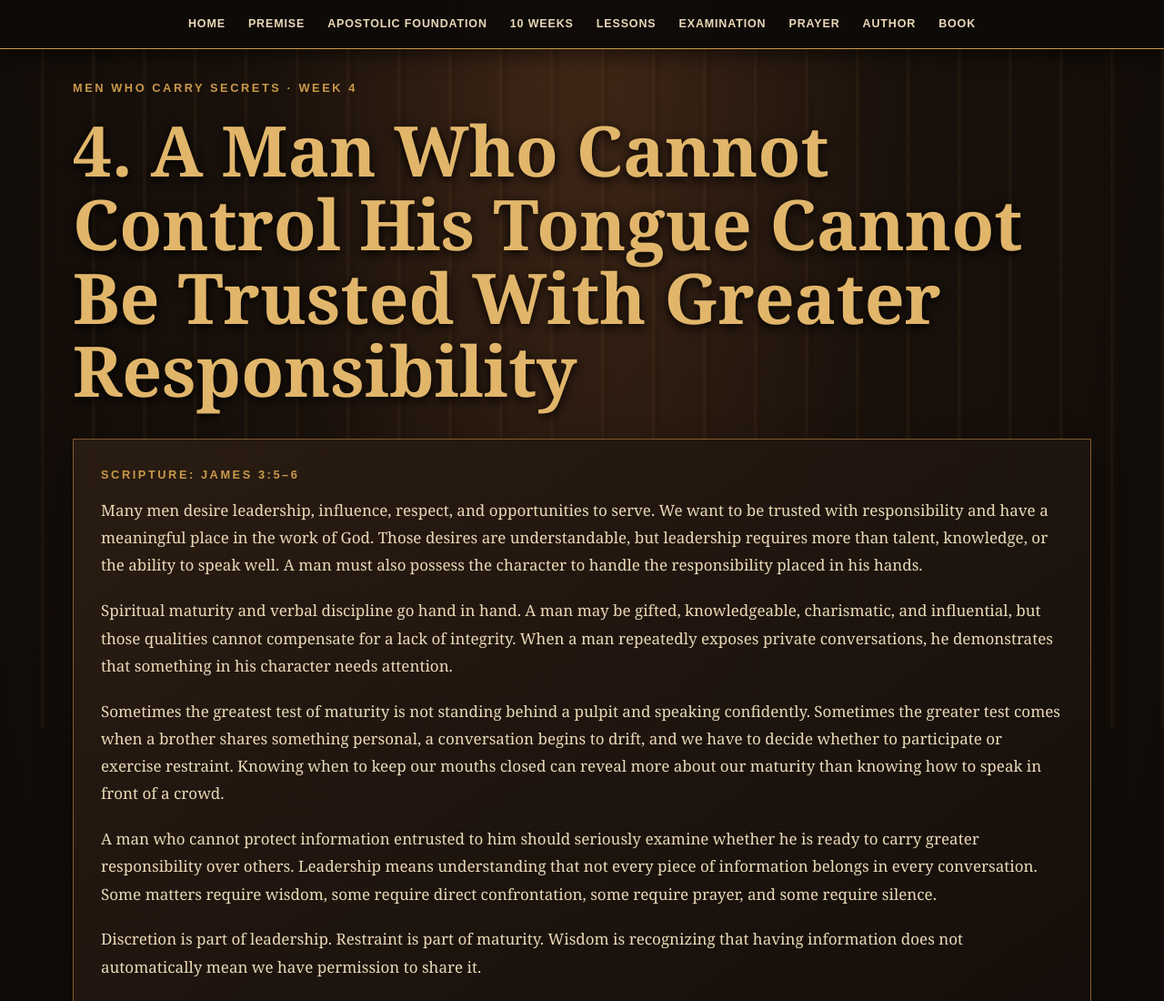
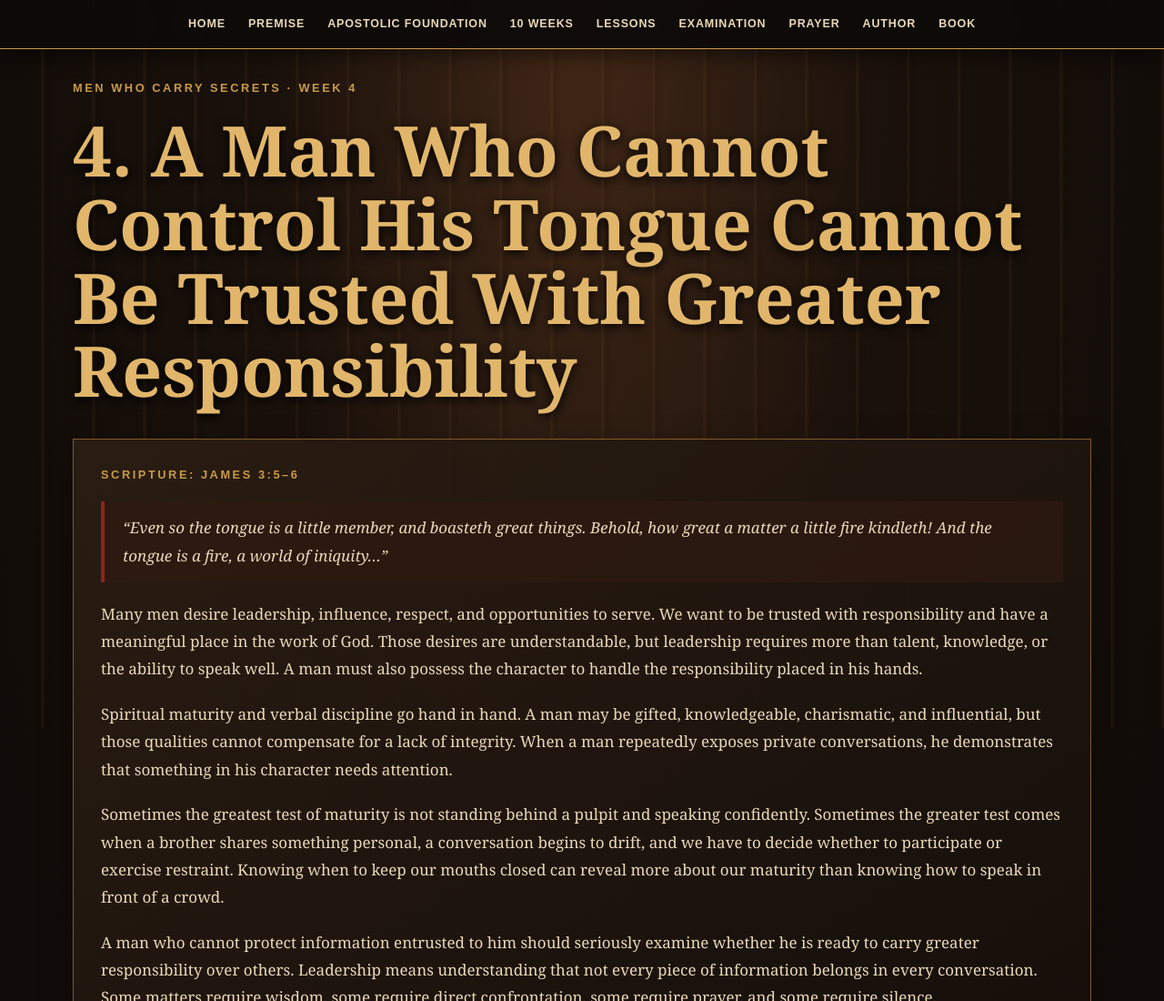
Before and after one commit to brad-hobbswd/men-gossip, a plain HTML site: page week4.html in a window 1280 px wide. Shown: the top 1100 px of the page at 91% size. Drawn offline with Linux system fonts and the light colour scheme.

Commit message:
Restore full Scripture text without translation labels

```diff
--- a/week4.html
+++ b/week4.html
@@ -1,4 +1,4 @@
-<!doctype html><html lang="en"><head><meta charset="utf-8"><meta name="viewport" content="width=device-width,initial-scale=1"><title>4. A Man Who Cannot Control His Tongue Cannot Be Trusted With Greater Responsibility | Men Who Carry Secrets</title><meta name="description" content="4. A Man Who Cannot Control His Tongue Cannot Be Trusted With Greater Responsibility in the ten-week men's teaching series by Bradley Hobbs."><link rel="stylesheet" href="styles.css"></head><body><header><nav><a href="index.html">Home</a><a href="premise.html">Premise</a><a href="beliefs.html">Apostolic Foundation</a><a href="study-guide.html">10 Weeks</a><a href="week1.html">Lessons</a><a href="examination.html">Examination</a><a href="prayer.html">Prayer</a><a href="author.html">Author</a><a href="book.html">Book</a></nav></header><main><p class="kicker">MEN WHO CARRY SECRETS · WEEK 4</p><h1>4. A Man Who Cannot Control His Tongue Cannot Be Trusted With Greater Responsibility</h1><section class="panel"><p class="kicker">Scripture: James 3:5–6</p>
+<!doctype html><html lang="en"><head><meta charset="utf-8"><meta name="viewport" content="width=device-width,initial-scale=1"><title>4. A Man Who Cannot Control His Tongue Cannot Be Trusted With Greater Responsibility | Men Who Carry Secrets</title><meta name="description" content="4. A Man Who Cannot Control His Tongue Cannot Be Trusted With Greater Responsibility in the ten-week men's teaching series by Bradley Hobbs."><link rel="stylesheet" href="styles.css"></head><body><header><nav><a href="index.html">Home</a><a href="premise.html">Premise</a><a href="beliefs.html">Apostolic Foundation</a><a href="study-guide.html">10 Weeks</a><a href="week1.html">Lessons</a><a href="examination.html">Examination</a><a href="prayer.html">Prayer</a><a href="author.html">Author</a><a href="book.html">Book</a></nav></header><main><p class="kicker">MEN WHO CARRY SECRETS · WEEK 4</p><h1>4. A Man Who Cannot Control His Tongue Cannot Be Trusted With Greater Responsibility</h1><section class="panel"><p class="kicker">Scripture: James 3:5–6</p><blockquote class="verse">“Even so the tongue is a little member, and boasteth great things. Behold, how great a matter a little fire kindleth! And the tongue is a fire, a world of iniquity…”</blockquote>
 
 <p>Many men desire leadership, influence, respect, and opportunities to serve. We want to be trusted with responsibility and have a meaningful place in the work of God. Those desires are understandable, but leadership requires more than talent, knowledge, or the ability to speak well. A man must also possess the character to handle the responsibility placed in his hands.</p>
 <p>Spiritual maturity and verbal discipline go hand in hand. A man may be gifted, knowledgeable, charismatic, and influential, but those qualities cannot compensate for a lack of integrity. When a man repeatedly exposes private conversations, he demonstrates that something in his character needs attention.</p>
```
